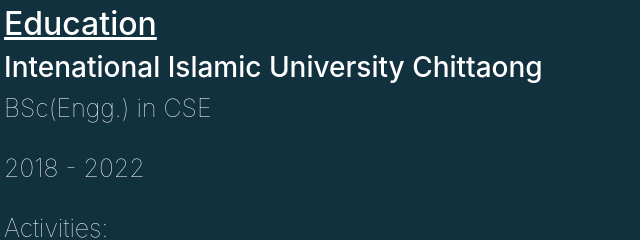
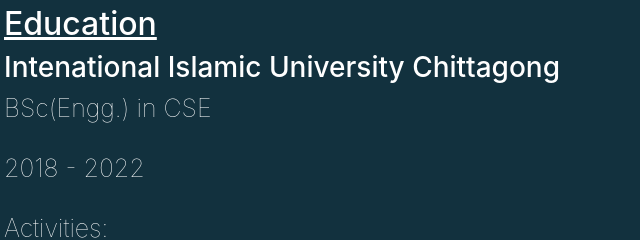
Before and after one commit to Marshmalow212/Mztech_workshop_JS, a plain HTML site: page index.html in a window 1280 px wide. Shown: the part 1009-1249 px from the top of the page, 461-1101 px from the left. Drawn offline with nearby package versions, Linux system fonts and the light colour scheme.

Commit message:
Update index.html

```diff
--- a/index.html
+++ b/index.html
@@ -149,7 +149,7 @@
 
               <div>
                 <h2><u>Education</u></h2>
-                <h3>Intenational Islamic University Chittaong<br>
+                <h3>Intenational Islamic University Chittagong<br>
                   <h4 class="short_sum">BSc(Engg.) in CSE <br><br>
                   2018 - 2022<br><br>
                 Activities: <p>Competitive Programming Society, Computer Club, Debate Club.</p></h4>
```
